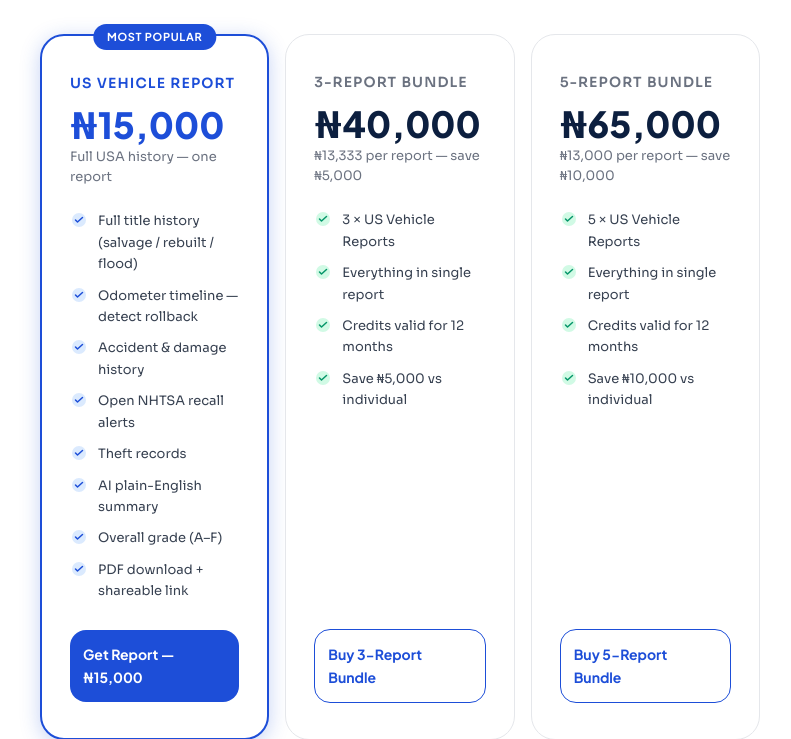
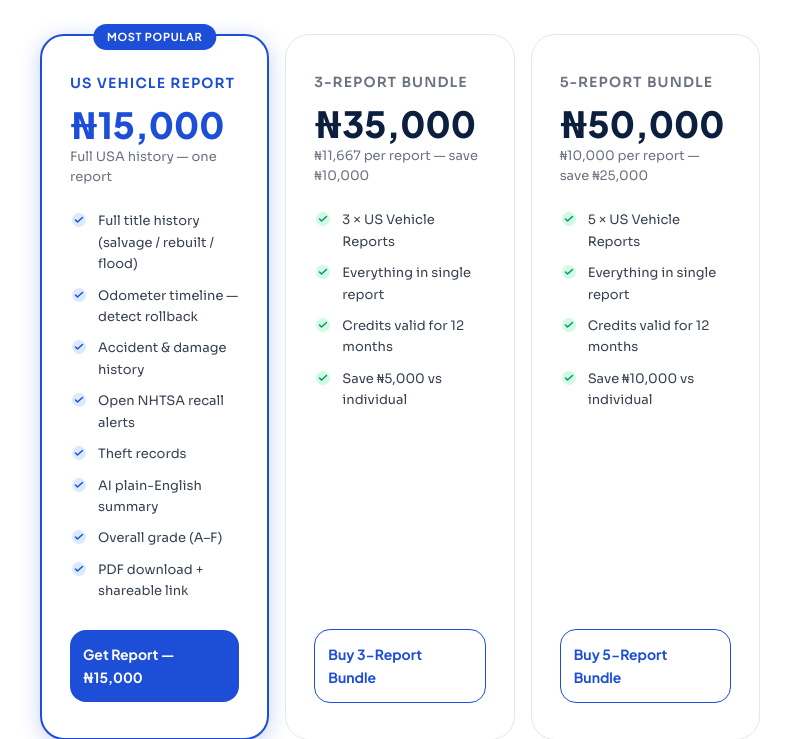
Before and after one commit to carhakidev/carhaki, a Django app: page /pricing/ in a window 1280 px wide. Shown: the part 428-1167 px from the top of the page, without its empty margins (240-1031 px from the left). Run offline with Django 5.2, Linux system fonts and the light colour scheme; parts of the project's set-up code (start-up, migrations or seed data) failed here and were passed over.

Commit message:
update: bundle prices - 3-pack ₦35,000, 5-pack ₦50,000

```diff
--- a/apps/core/constants.py
+++ b/apps/core/constants.py
@@ -2,8 +2,8 @@
 REPORT_PRICE_NGN = 15_000
 
 BUNDLE_PRICES_NGN = {
-    "3": 40_000,   # 3-report bundle
-    "5": 65_000,   # 5-report bundle
+    "3": 35_000,   # 3-report bundle
+    "5": 50_000,   # 5-report bundle
 }
 
 REPORT_TYPE = "us_vehicle"
--- a/templates/pages/pricing.html
+++ b/templates/pages/pricing.html
@@ -48,8 +48,8 @@
       <!-- 3-Report Bundle -->
       <div class="pricing-card">
         <div class="pricing-name">3-Report Bundle</div>
-        <div class="pricing-price">₦40,000</div>
-        <div class="pricing-desc">₦13,333 per report — save ₦5,000</div>
+        <div class="pricing-price">₦35,000</div>
+        <div class="pricing-desc">₦11,667 per report — save ₦10,000</div>
         <ul class="pricing-features">
           <li class="pricing-feature"><svg class="pricing-feature-icon" viewBox="0 0 18 18" fill="none"><circle cx="9" cy="9" r="7" fill="#D1FAE5"/><path d="M5.5 9L7.5 11L12.5 6.5" stroke="#059669" stroke-width="1.5" stroke-linecap="round" stroke-linejoin="round"/></svg>3 × US Vehicle Reports</li>
           <li class="pricing-feature"><svg class="pricing-feature-icon" viewBox="0 0 18 18" fill="none"><circle cx="9" cy="9" r="7" fill="#D1FAE5"/><path d="M5.5 9L7.5 11L12.5 6.5" stroke="#059669" stroke-width="1.5" stroke-linecap="round" stroke-linejoin="round"/></svg>Everything in single report</li>
@@ -62,8 +62,8 @@
       <!-- 5-Report Bundle -->
       <div class="pricing-card">
         <div class="pricing-name">5-Report Bundle</div>
-        <div class="pricing-price">₦65,000</div>
-        <div class="pricing-desc">₦13,000 per report — save ₦10,000</div>
+        <div class="pricing-price">₦50,000</div>
+        <div class="pricing-desc">₦10,000 per report — save ₦25,000</div>
         <ul class="pricing-features">
           <li class="pricing-feature"><svg class="pricing-feature-icon" viewBox="0 0 18 18" fill="none"><circle cx="9" cy="9" r="7" fill="#D1FAE5"/><path d="M5.5 9L7.5 11L12.5 6.5" stroke="#059669" stroke-width="1.5" stroke-linecap="round" stroke-linejoin="round"/></svg>5 × US Vehicle Reports</li>
           <li class="pricing-feature"><svg class="pricing-feature-icon" viewBox="0 0 18 18" fill="none"><circle cx="9" cy="9" r="7" fill="#D1FAE5"/><path d="M5.5 9L7.5 11L12.5 6.5" stroke="#059669" stroke-width="1.5" stroke-linecap="round" stroke-linejoin="round"/></svg>Everything in single report</li>
```
Also changed, not shown: templates/pages/home.html (+4 -4 lines).
